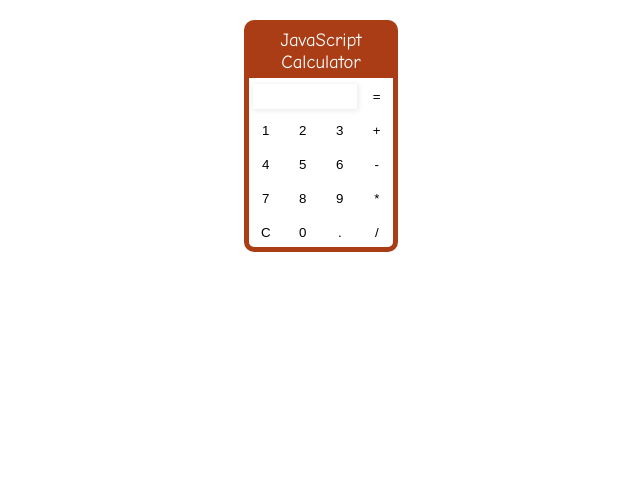
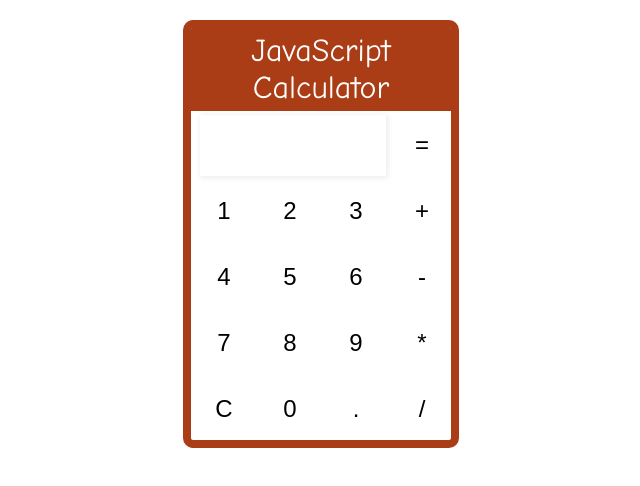
Before and after one commit to AhmedEljanady/Calculator, a plain HTML site: page index.html in a window 1280 px wide. Shown: the whole page, without its empty margins (319-959 px from the left). Drawn offline with Linux system fonts and the light colour scheme.

Commit message:
change size of calculator

```diff
--- a/index.html
+++ b/index.html
@@ -6,14 +6,15 @@
         margin: 0;
       }
       .width {
-        width: 24px;
-        height: 100%;
+        width: 46px;
+        height: 46px;
         background-color: transparent;
         border: none;
         transform: translateX(24%);
         text-align: center;
         padding: 4px;
         border-radius: 5px;
+        font-size: 24px;
       }
       .width:hover {
         box-shadow: 0px 0px 3px 1px rgb(0 0 0 / 19%);
@@ -22,7 +23,7 @@
         /* float: left; */
         /* margin-right: 2px; */
         margin: 20px auto;
-        border: 5px solid #aa3d16;
+        border: 8px solid #aa3d16;
         border-radius: 10px;
       }
       tbody {
@@ -35,7 +36,7 @@
         color: white;
         background-color: #aa3d16;
         padding: 5px;
-        font-size: 14pt;
+        font-size: 32px;
         border: none;
         border-bottom-left-radius: 0;
         border-bottom-right-radius: 0;
@@ -43,22 +44,22 @@
 
       #ans {
         width: 95%;
-        /* text-align: right; */
+        text-align: right;
         outline: none;
         border: none;
         box-shadow: 1px 1px 5px 1px rgba(0, 0, 0, 0.075);
-        padding: 5px 2px 5px 2px;
+        padding: 12px 2px 12px 2px;
         /* margin-left: 5px; */
         float: right;
+        font-size: 32px;
       }
 
       tr {
-        height: 32px;
+        height: 64px;
       }
       td {
         border-radius: 5px;
-
-        width: 35px;
+        width: 64px;
       }
     </style>
   </head>
```
